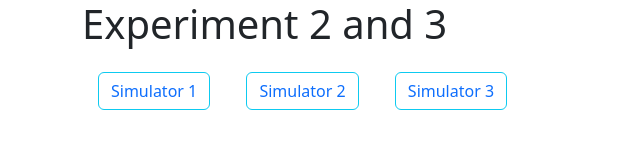
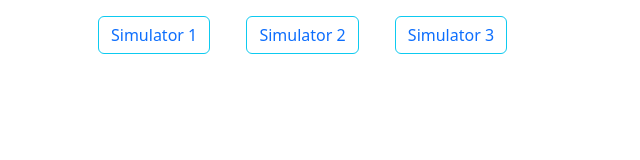
Before and after one commit to virtual-labs/exp-surface-preparation-iitk, a plain HTML site: page experiment/simulation/index.html in a window 1280 px wide. Shown: the whole page, without its empty margins (0-640 px from the left). Drawn offline with nearby package versions, Linux system fonts and the light colour scheme.

Commit message:
Update index.html

```diff
--- a/experiment/simulation/index.html
+++ b/experiment/simulation/index.html
@@ -6,7 +6,6 @@
     <meta name="viewport" content="width=device-width, initial-scale=1.0">
     <link href="https://cdn.jsdelivr.net/npm/bootstrap@5.3.1/dist/css/bootstrap.min.css" rel="stylesheet"
         integrity="sha384-4bw+/aepP/YC94hEpVNVgiZdgIC5+VKNBQNGCHeKRQN+PtmoHDEXuppvnDJzQIu9" crossorigin="anonymous">
-    <title>Experiment 2 and 3</title>
     <style>
         a {
             text-decoration: none;
@@ -17,7 +16,7 @@
 <body>
     <div class="container">
 
-        <h1> Experiment 2 and 3 </h1>
+
         <button type="button" class="btn btn-outline-info  m-3"><a href="Simulator1.html">Simulator 1</a></button>
         <button type="button" class="btn btn-outline-info  m-3"><a href="Simulator2.html">Simulator 2</a></button>
         <button type="button" class="btn btn-outline-info  m-3"><a href="Simulator3.html">Simulator 3</a></button>
```
